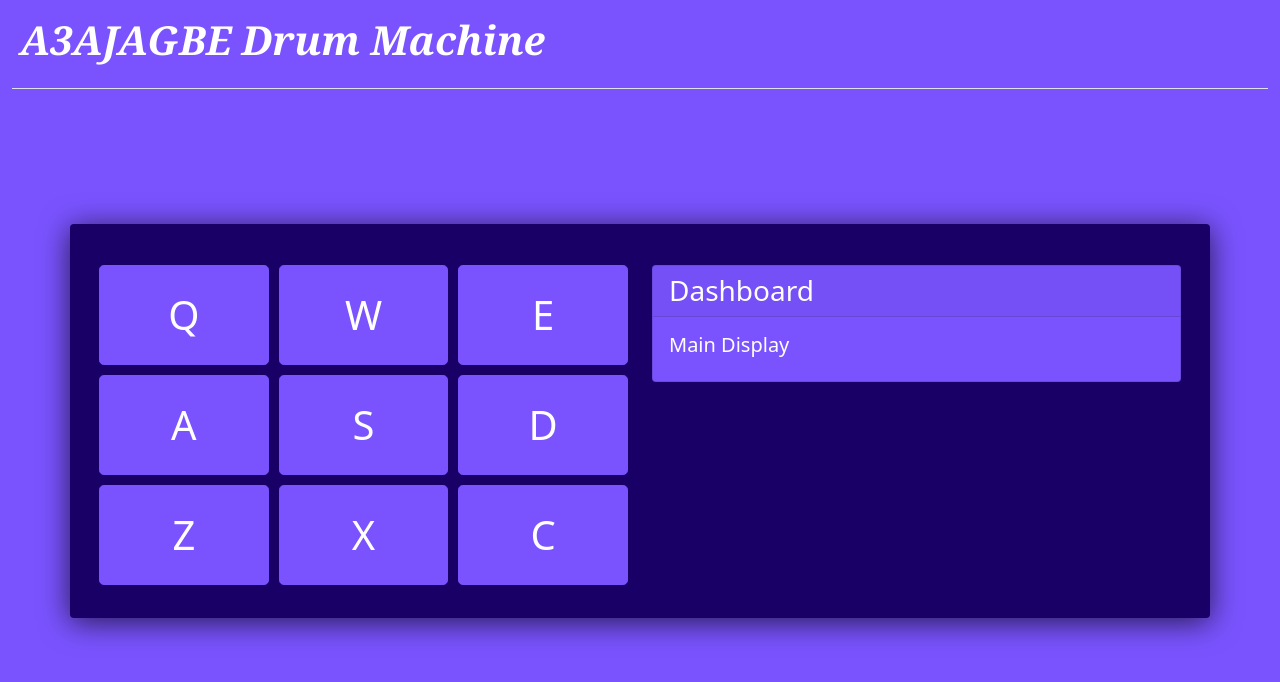
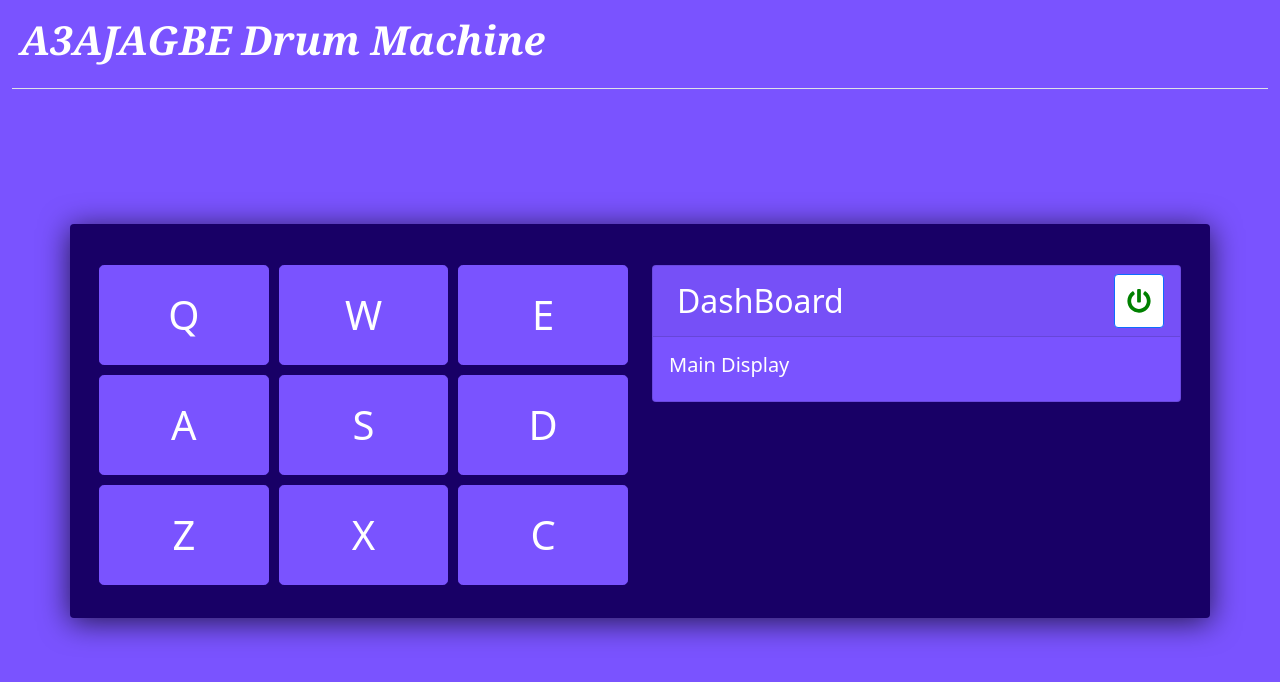
Before and after one commit to A3AJAGBE/react-drum-machine, a React (Create React App) app: page / in a window 1280 px wide. Shown: the top 682 px of the page. Built offline with nearby package versions, Linux system fonts and the light colour scheme.

Commit message:
Add font awesome import

```diff
--- a/src/App.js
+++ b/src/App.js
@@ -6,6 +6,10 @@ import Row from 'react-bootstrap/Row';
 import Col from 'react-bootstrap/Col';
 import Button from 'react-bootstrap/Button';
 import Card from 'react-bootstrap/Card';
+import { FontAwesomeIcon } from '@fortawesome/react-fontawesome';
+import { faPowerOff } from '@fortawesome/free-solid-svg-icons';
+
+const powerIcon = <FontAwesomeIcon icon={faPowerOff} />
 
 const HeaterKitSounds = [
   {
@@ -170,7 +174,17 @@ const App = () => {
 					<Row className="p-3 rounded flex-md-row-reverse g-4" id="Board-Row">
 						<Col md={6} className="">
 							<Card id="display" className="theme-card">
-								<Card.Header as="h3">Dashboard </Card.Header>
+								<Card.Header>
+									<Row>
+										<Col>
+											<h2 className="m-2">DashBoard</h2>
+										</Col>
+										<Col className="d-flex justify-content-end">
+											<Button className="theme-pwr-button fs-4"> {powerIcon} </Button>
+										</Col>
+									</Row>
+
+								</Card.Header>
 								<Card.Body>
 									<Card.Title>Main Display</Card.Title>
 								</Card.Body>
```
